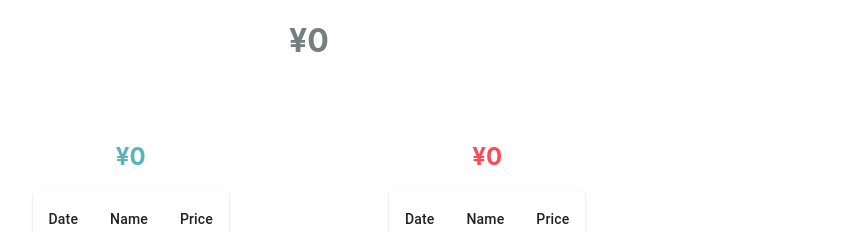
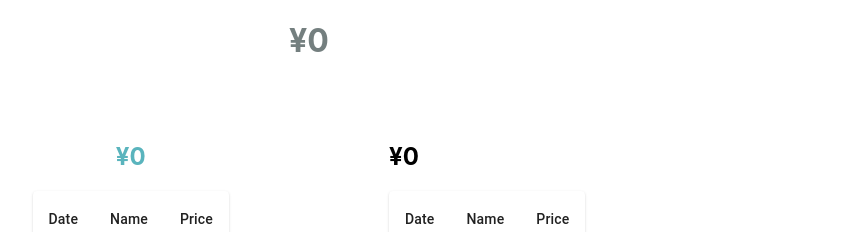
Before and after one commit to koooommmm/kakeibo-app, a React (Create React App) app in the folder kakeibo-react/: page / in a window 1280 px wide. Shown: the top 232 px of the page, without its empty margins (331-1184 px from the left). Built offline with nearby package versions, Linux system fonts and the light colour scheme.

Commit message:
fix typo

```diff
--- a/kakeibo-react/src/components/KakeiboBoard.js
+++ b/kakeibo-react/src/components/KakeiboBoard.js
@@ -7,19 +7,20 @@ import Button from "@mui/material/Button";
 
 const KakeiboBoard = () => {
   const [incomes, setIncomes] = useState([]);
-  const [expences, setExpenses] = useState([]);
+  const [expenses, setExpenses] = useState([]);
   const [showAddItemModal, setShowAddItemModal] = useState(false);
 
   const income_total = incomes.reduce((sum, element) => {
     return sum + element.price;
   }, 0);
 
-  const expence_total = expences.reduce((sum, element) => {
+  const expense_total = expenses.reduce((sum, element) => {
     return sum + element.price;
   }, 0);
 
-  const balance = income_total - expence_total;
+  const balance = income_total - expense_total;
 
+  // 登録ボタンが押下されたらモーダルを開くために状態を更新する
   const handleClickAddButton = () => {
     setShowAddItemModal(true);
   };
@@ -29,7 +30,7 @@ const KakeiboBoard = () => {
       <h1 className="balance">¥{balance}</h1>
       <div className="item-list">
         <ItemList kind="income" items={incomes} total={income_total} />
-        <ItemList kind="expence" items={expences} total={expence_total} />
+        <ItemList kind="expense" items={expenses} total={expense_total} />
       </div>
       <div className="addButton">
         <Button
```
